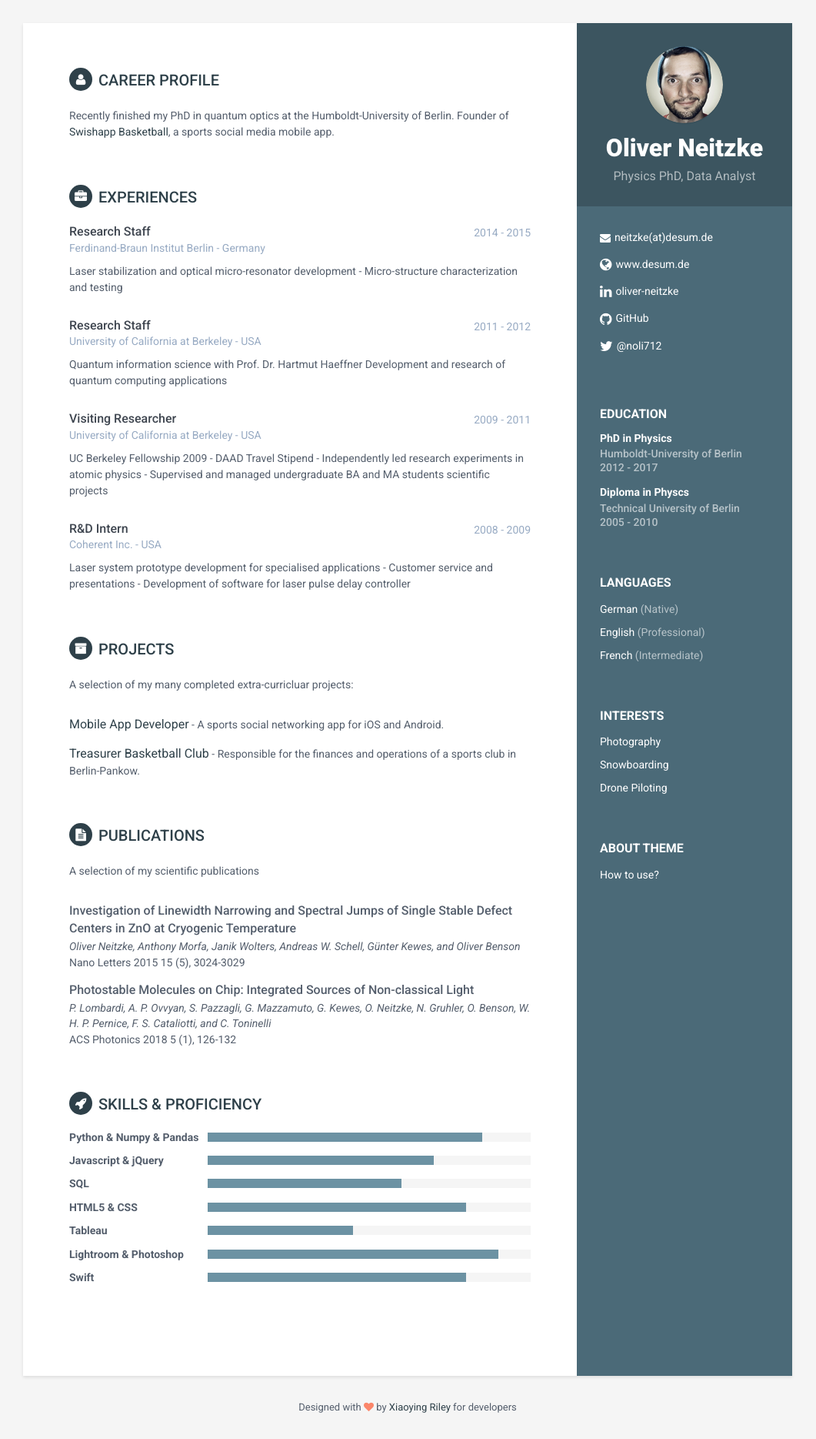
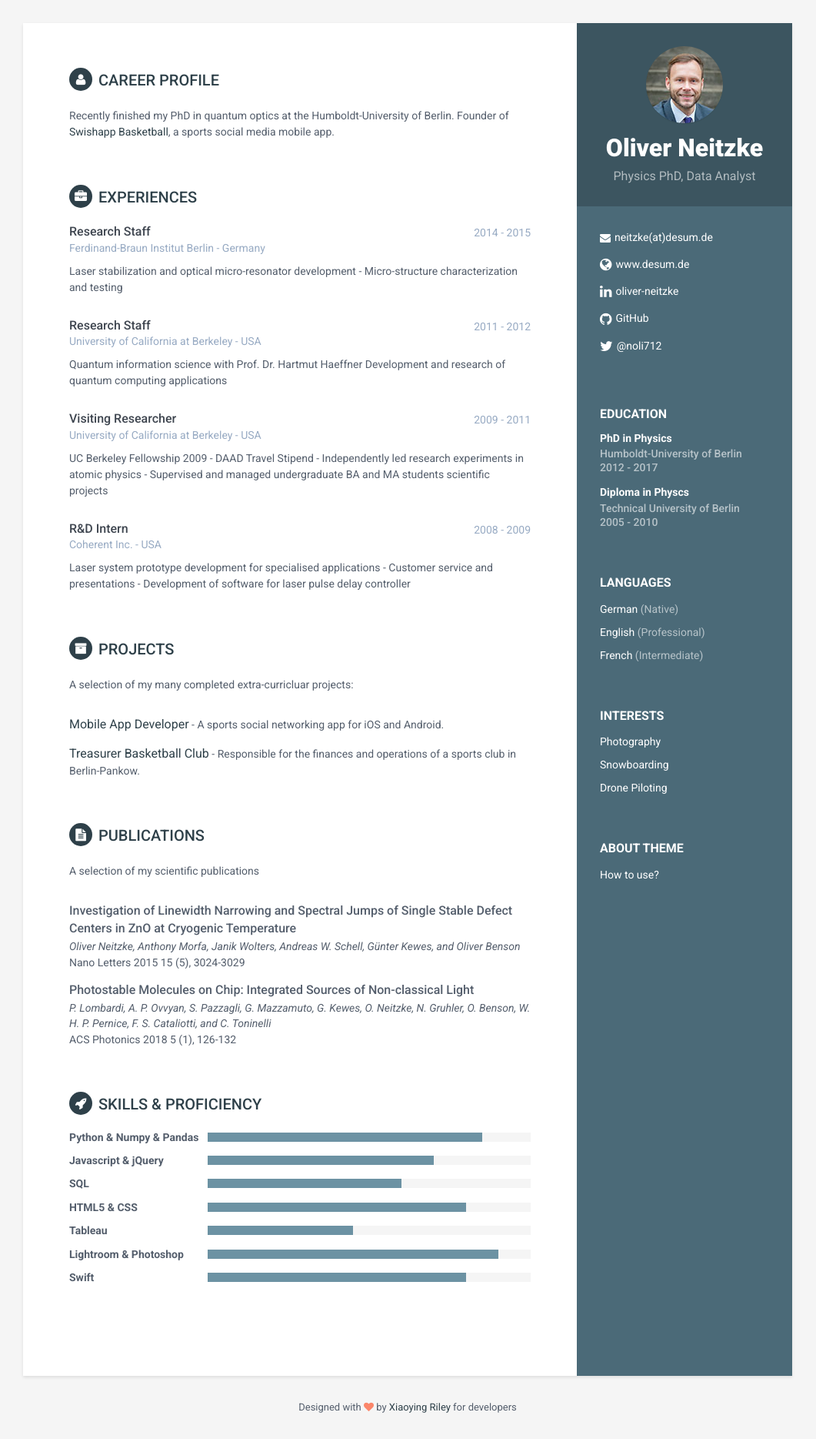
Before and after one commit to noli/CV, a Jekyll site: the page built from index.html, in a window 1280 px wide. Shown: the whole page at 77% size, without its empty margins (110-1171 px from the left). Built offline with Jekyll 4.4.1, drawn with Linux system fonts in a browser that asks for light colours.

Commit message:
fixed image

```diff
--- a/_config.yml
+++ b/_config.yml
@@ -16,7 +16,7 @@ style: styles-6
 #Profile information
 name: Oliver Neitzke
 tagline: 'Physics PhD, Data Analyst'
-pic: profile.png  #place a 100x100 picture inside /assets/images/ folder and provide the name of the file below
+pic: profile.jpg  #place a 100x100 picture inside /assets/images/ folder and provide the name of the file below
 summary: 'Recently finished my PhD in quantum optics at the Humboldt-University of Berlin. Founder of <a href="www.Swishapp.net">Swishapp Basketball</a>, a sports social media mobile app.'
 
 #sidebar links
```
